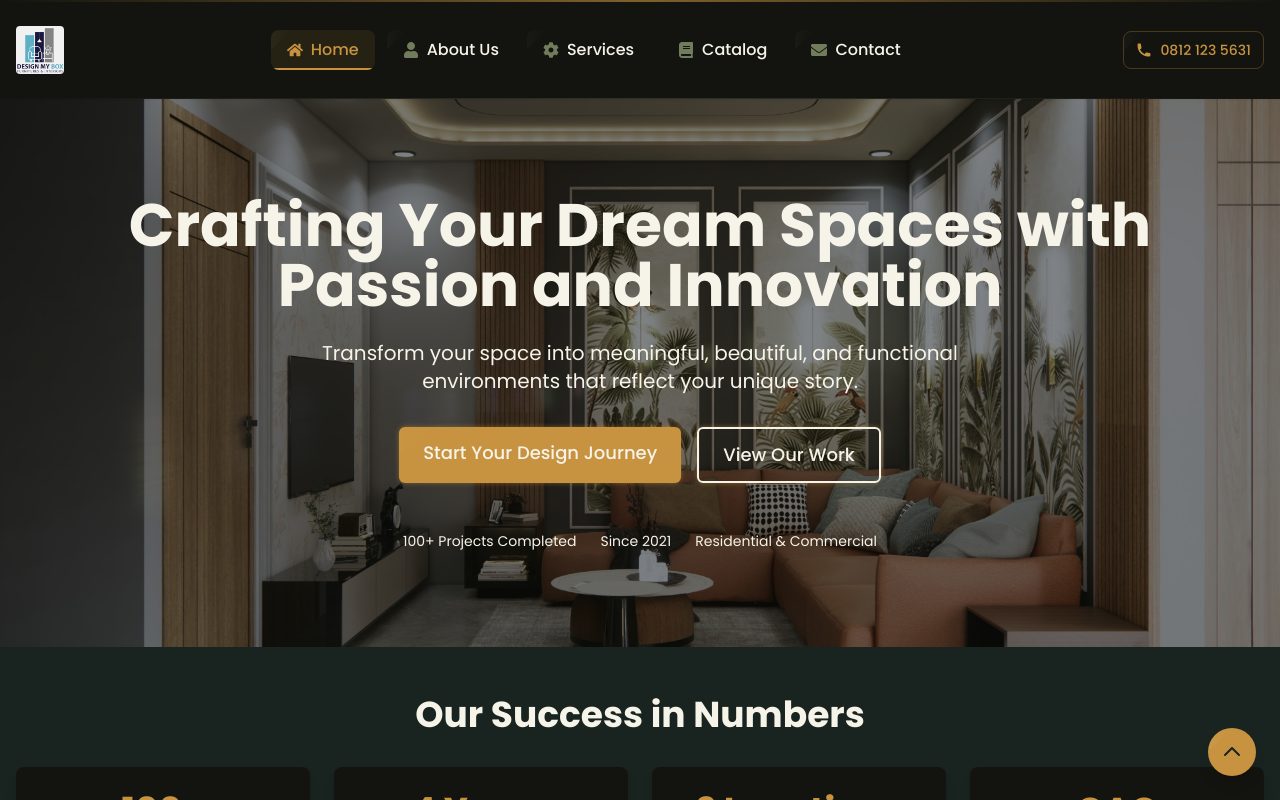
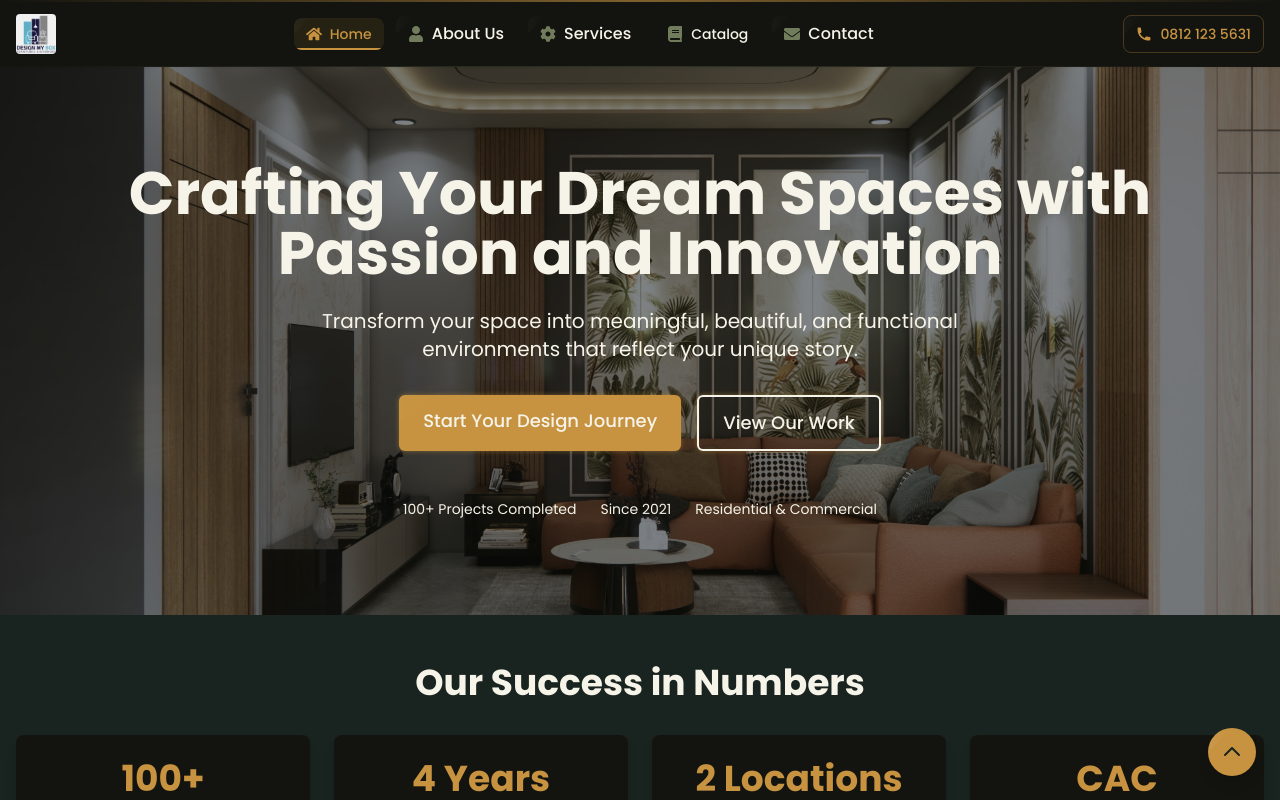
Before and after one commit to thebabalola/DesignMyBox, a React (Vite) app: page / in a window 1280 px wide. Shown: the top 800 px of the page. Built offline with nearby package versions, Linux system fonts and the light colour scheme.

Commit message:
a lil font size tweak to the header and the nav bar

```diff
--- a/src/components/layout/Header.jsx
+++ b/src/components/layout/Header.jsx
@@ -122,7 +122,7 @@ const Header = () => {
         {/* Decorative top border */}
         <div className="h-0.5 bg-gradient-to-r from-transparent via-antique-gold to-transparent opacity-60"></div>
 
-        <div className="container mx-auto px-4 py-4 lg:py-6">
+        <div className="container mx-auto px-4 py-2 lg:py-3">
           <div className="flex justify-between items-center">
             {/* Logo */}
             <Link
@@ -133,7 +133,7 @@ const Header = () => {
                 <img
                   src="/DMB-logo.png"
                   alt="Design My Box Logo"
-                  className="h-10 lg:h-12 rounded transition-all duration-300 group-hover:brightness-110"
+                  className="h-8 lg:h-10 rounded transition-all duration-300 group-hover:brightness-110"
                 />
                 {/* Subtle glow effect on hover */}
                 <div className="absolute inset-0 rounded-lg opacity-0 group-hover:opacity-20 transition-opacity duration-300 bg-antique-gold blur-sm"></div>
@@ -150,7 +150,7 @@ const Header = () => {
                   <Link
                     key={link.label}
                     to={link.href}
-                    className={`group relative px-4 py-2 rounded-lg transition-all duration-300 ${
+                    className={`group relative px-3 py-1.5 rounded-lg transition-all duration-300 ${
                       isActive
                         ? 'text-antique-gold bg-antique-gold/10'
                         : 'text-ivory-mist hover:text-antique-gold hover:bg-olive-slate/10'
@@ -162,7 +162,7 @@ const Header = () => {
                           ? 'text-antique-gold'
                           : 'text-olive-slate group-hover:text-antique-gold'
                       }`} />
-                      <span className="font-medium text-sm lg:text-base">{link.label}</span>
+                      <span className="font-medium text-xs lg:text-sm">{link.label}</span>
                     </div>
 
                     {/* Active indicator */}
@@ -174,7 +174,7 @@ const Header = () => {
                   <button
                     key={link.label}
                     onClick={(e) => handleSmoothScroll(e, link.href, link.isRoute)}
-                    className={`group relative px-4 py-2 rounded-lg transition-all duration-300 ${
+                    className={`group relative px-3 py-1.5 rounded-lg transition-all duration-300 ${
                       isActive
                         ? 'text-antique-gold bg-antique-gold/10'
                         : 'text-ivory-mist hover:text-antique-gold hover:bg-olive-slate/10'
```
